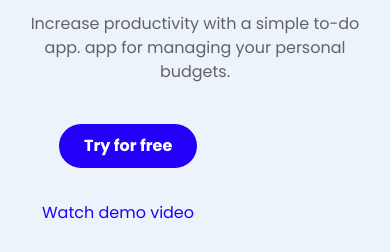
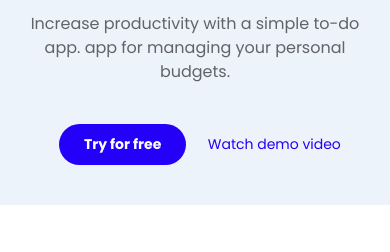
Before and after one commit to NIHAL-TARLEKAR/AppLab, a plain HTML site: page index.html in a window 390 px wide. Shown: the part 1080-1332 px from the top of the page. Drawn offline with Linux system fonts and the light colour scheme.

Commit message:
Add files via upload

```diff
--- a/assets/css/responsive.css
+++ b/assets/css/responsive.css
@@ -206,6 +206,9 @@
     .nav-item .btn-free{
         margin-left: 0% !important;
         margin-top: 0% !important;
+    }
+    .buttons .btn-free, .buttons .btn-demo-video{
+        font-size: 14px;
     }
     .img-menu{
         width: 50%;
```
